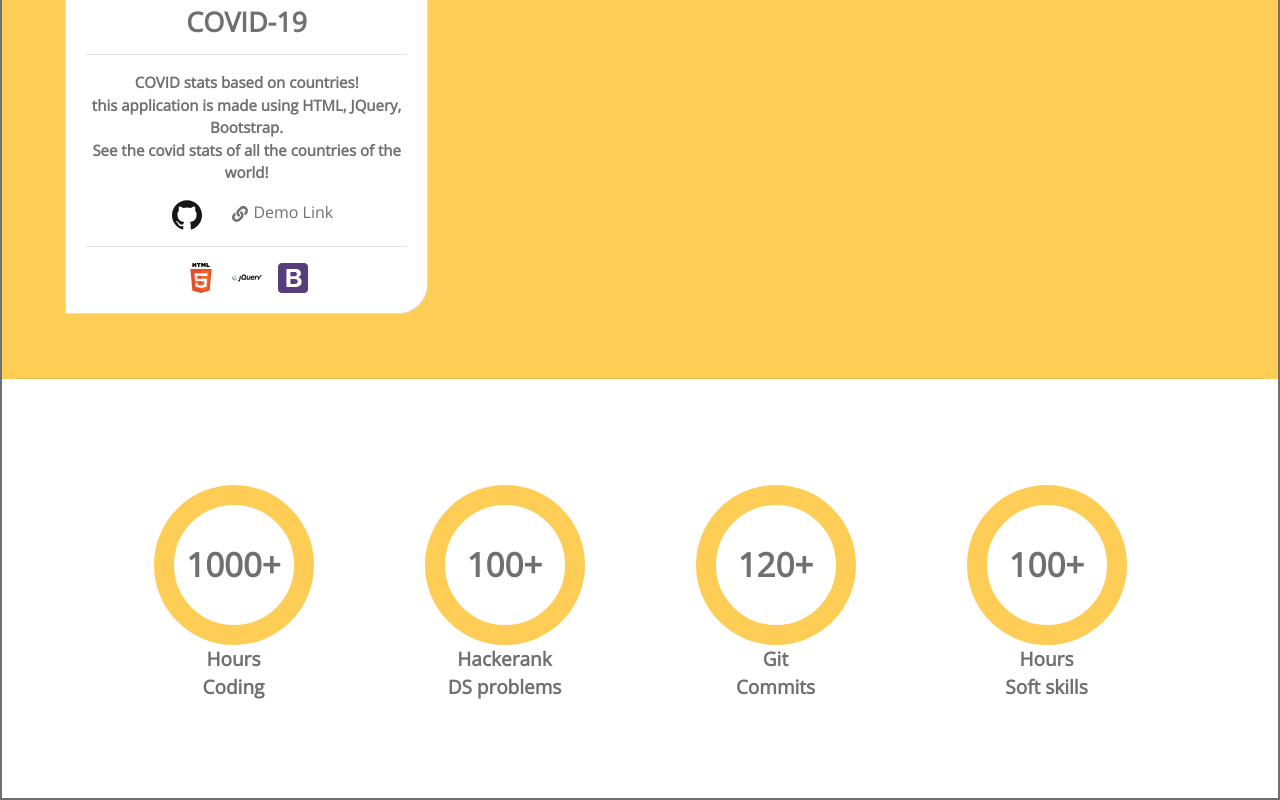
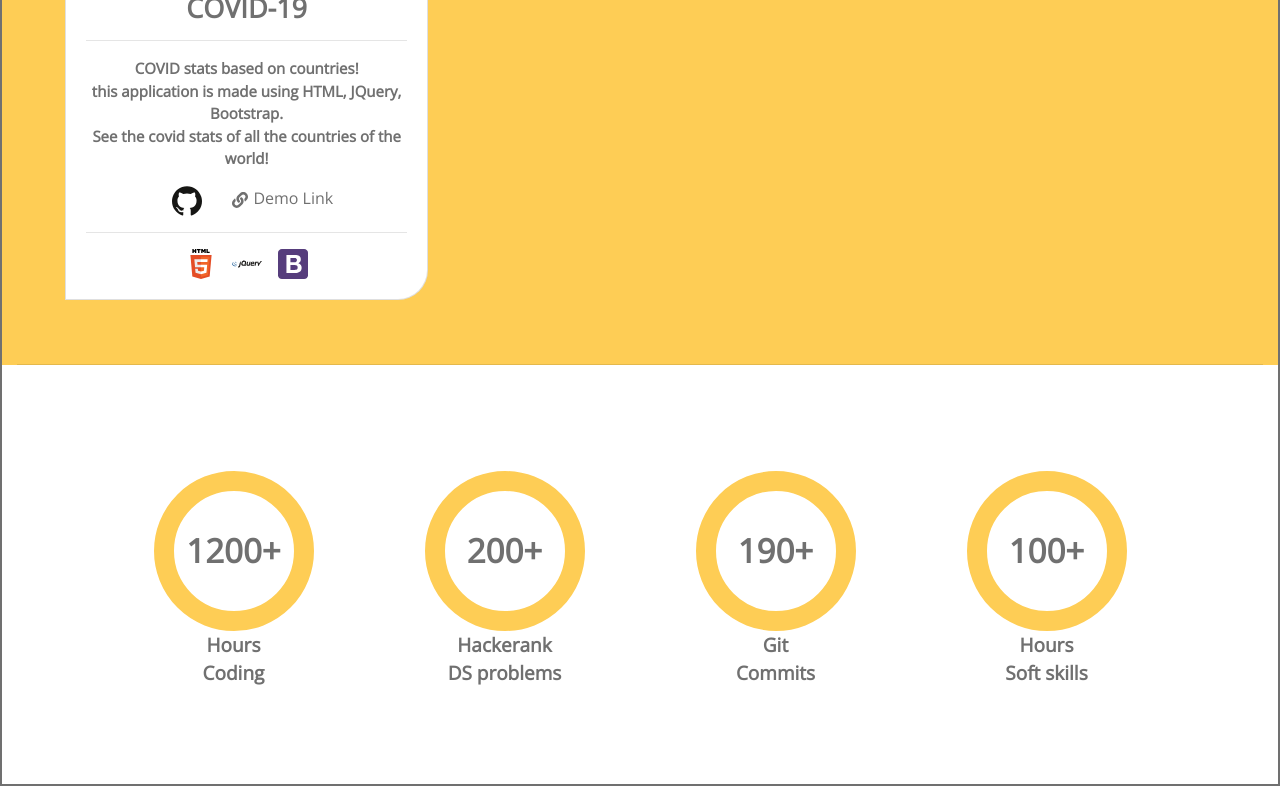
Before and after one commit to smullalkar/smullalkar_portfolio, a React (Create React App) app: page / in a window 1280 px wide. Shown: the part 2853-3653 px from the top of the page. Built offline with nearby package versions, Linux system fonts and the light colour scheme.

Commit message:
Create a React app and publish it to GitHub Pages

```diff
--- a/src/Components/Profciencies.jsx
+++ b/src/Components/Profciencies.jsx
@@ -37,7 +37,7 @@ export default function Profciencies() {
                 <div className='col m-auto text-center d-flex justify-content-center'>
                     <div className='row'>
                         <figure>
-                            <img className='mx-5 my-2' src={require('../Components/github_graph.jpg')} style={{ height: '100%', width: '70%' }}></img>
+                            <img className='mx-5 my-2' src={require('../Components/github_graph.jpg')} style={{ height: '250px', width: '90%' }}></img>
                         </figure>
                     </div>
                 </div>
--- a/src/Components/Work.jsx
+++ b/src/Components/Work.jsx
@@ -7,7 +7,7 @@ export default function Work() {
             <div className='row m-5 p-5'>
                 <div className='col'>
                     <h1 className={styles.work} style={{ height:'160px', width:'160px',marginTop:'10px', border: '20px solid #FECD55', borderRadius: '100%' }}>
-                        <span style={{position:'relative', top:'40px'}}>1000+</span>
+                        <span style={{position:'relative', top:'40px'}}>1200+</span>
                     </h1>
                     <div className={styles.label} >
                         Hours <br />
@@ -16,7 +16,7 @@ export default function Work() {
                 </div>
                 <div className='col'>
                     <h1 className={styles.work}  style={{ height:'160px', width:'160px',marginTop:'10px', border: '20px solid #FECD55', borderRadius: '100%' }}>
-                    <span style={{position:'relative', top:'40px'}}>100+</span>
+                    <span style={{position:'relative', top:'40px'}}>200+</span>
                     </h1>
                     <div className={styles.label}>
                         Hackerank <br />
@@ -25,7 +25,7 @@ export default function Work() {
                 </div>
                 <div className='col'>
                     <h1 className={styles.work}  style={{ height:'160px', width:'160px',marginTop:'10px', border: '20px solid #FECD55', borderRadius: '100%' }}>
-                    <span style={{position:'relative', top:'40px'}}>120+</span>
+                    <span style={{position:'relative', top:'40px'}}>190+</span>
                     </h1>
                     <div className={styles.label}>
                         Git <br />
```
Also changed, not shown: src/Components/github_graph.jpg.
